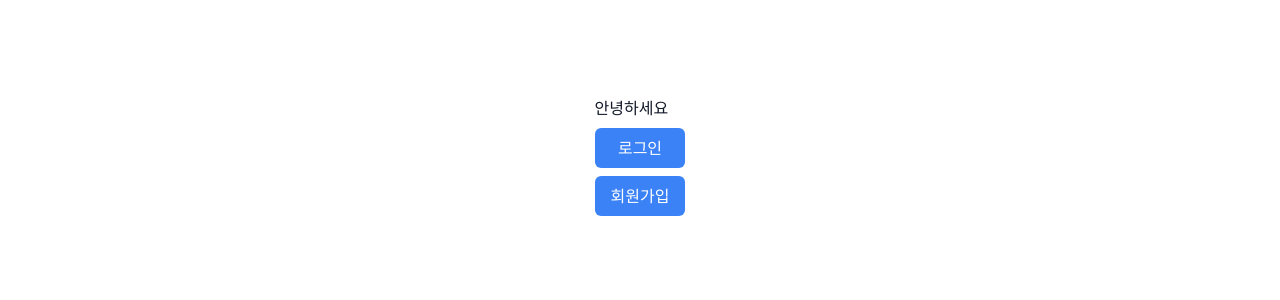
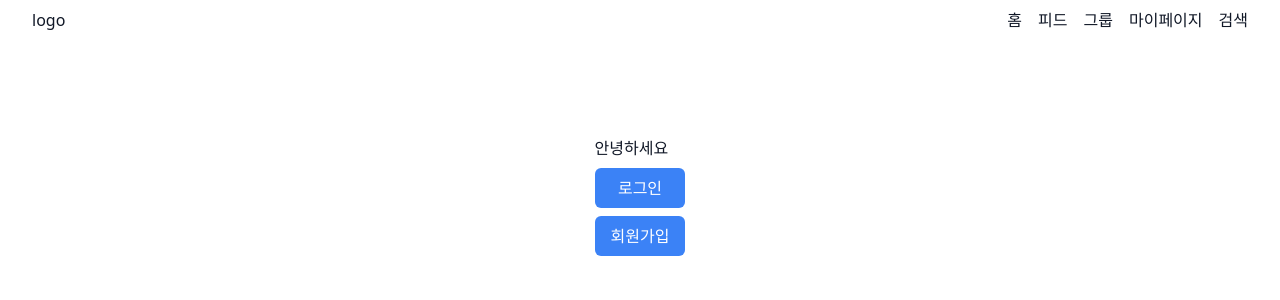
Before and after one commit to blankit-team/blankit-frontend, a Next.js app: page / in a window 1280 px wide. Shown: the top 300 px of the page. Built offline with nearby package versions, Linux system fonts and the light colour scheme; no server answers.

Commit message:
🚧 navbar, container 컴포넌트 구조 작성

```diff
--- a/src/app/layout.tsx
+++ b/src/app/layout.tsx
@@ -2,6 +2,7 @@ import AuthContext from '@/contexts/auth-context'
 import './globals.css'
 import React from 'react'
 import TanstackQueryContext from '@/contexts/tanstack-query-context'
+import BKNavbar from '@/components/navbar/bk-navbar'
 
 export const metadata = {
   title: 'Create Next App',
@@ -18,6 +19,7 @@ export default function RootLayout({
       <TanstackQueryContext>
         <AuthContext>
           <body className="text-gray-900 bg-white dark:bg-gray-800 dark:text-gray-100">
+            <BKNavbar />
             {children}
           </body>
         </AuthContext>
--- a/src/app/page.tsx
+++ b/src/app/page.tsx
@@ -3,7 +3,7 @@ import { authOptions } from './api/auth/[...nextauth]/route'
 import SignOutButton from '@/components/buttons/sign-out-button'
 import SignInButton from '@/components/buttons/sign-in-button'
 import SignUpButton from '@/components/buttons/sign-up-button'
-import { useSession } from 'next-auth/react'
+import { BKContainer } from '@/components/ui/bk-container'
 
 export default async function Home() {
   const session = await getServerSession(authOptions)
@@ -11,6 +11,7 @@ export default async function Home() {
 
   return (
     <main className="flex flex-col items-center justify-between min-h-screen p-24">
+      <BKContainer>
         {session && (
           <div className="flex flex-col gap-2">
             <h2>{session?.user?.username}님 환영합니다.</h2>
@@ -24,6 +25,7 @@ export default async function Home() {
             <SignUpButton />
           </div>
         )}
+      </BKContainer>
     </main>
   )
 }
--- /dev/null
+++ b/src/components/navbar/bk-navbar.tsx
@@ -0,0 +1,25 @@
+import React from 'react'
+import { BKContainer } from '../ui/bk-container'
+import NAVIGATION_PATH from '@/config/navigation-path'
+import Link from 'next/link'
+
+export default function BKNavbar() {
+  return (
+    <div>
+      <BKContainer className="flex justify-between py-2 ">
+        <h1>logo</h1>
+        <div>
+          <ul className="flex gap-4">
+            <Link href={NAVIGATION_PATH.HOME}>
+              <li>홈</li>
+            </Link>
+            <li>피드</li>
+            <li>그룹</li>
+            <li>마이페이지</li>
+            <li>검색</li>
+          </ul>
+        </div>
+      </BKContainer>
+    </div>
+  )
+}
--- /dev/null
+++ b/src/components/ui/bk-container.tsx
@@ -0,0 +1,20 @@
+import classNames from 'classnames'
+import React from 'react'
+import { twMerge } from 'tailwind-merge'
+
+interface BKContainerProps {
+  children: React.ReactNode
+  className?: string
+}
+
+export function BKContainer({ children, className }: BKContainerProps) {
+  return (
+    <div
+      className={classNames(
+        twMerge('max-w-7xl mx-auto px-4 sm:px-6 lg:px-8', className),
+      )}
+    >
+      {children}
+    </div>
+  )
+}
```
Lines whose indentation alone changed are shown as unchanged.
